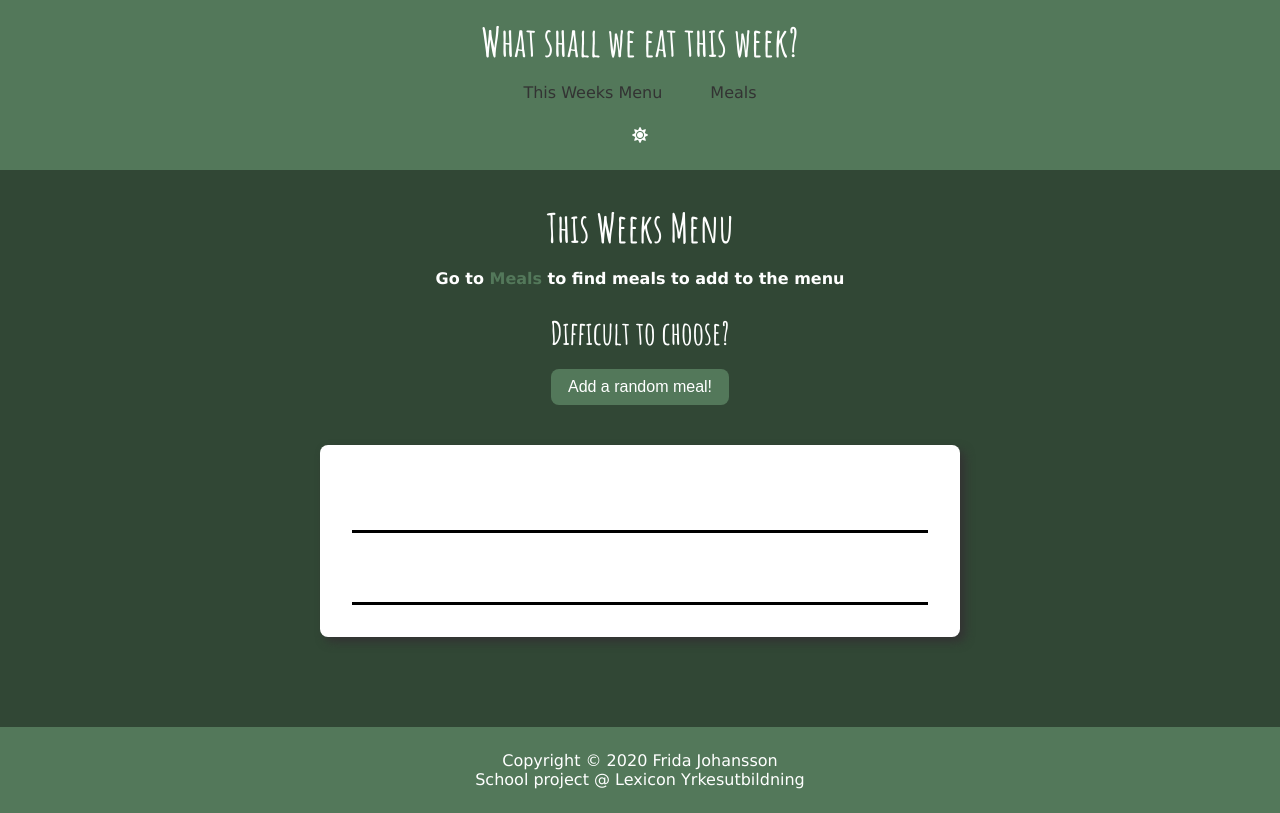
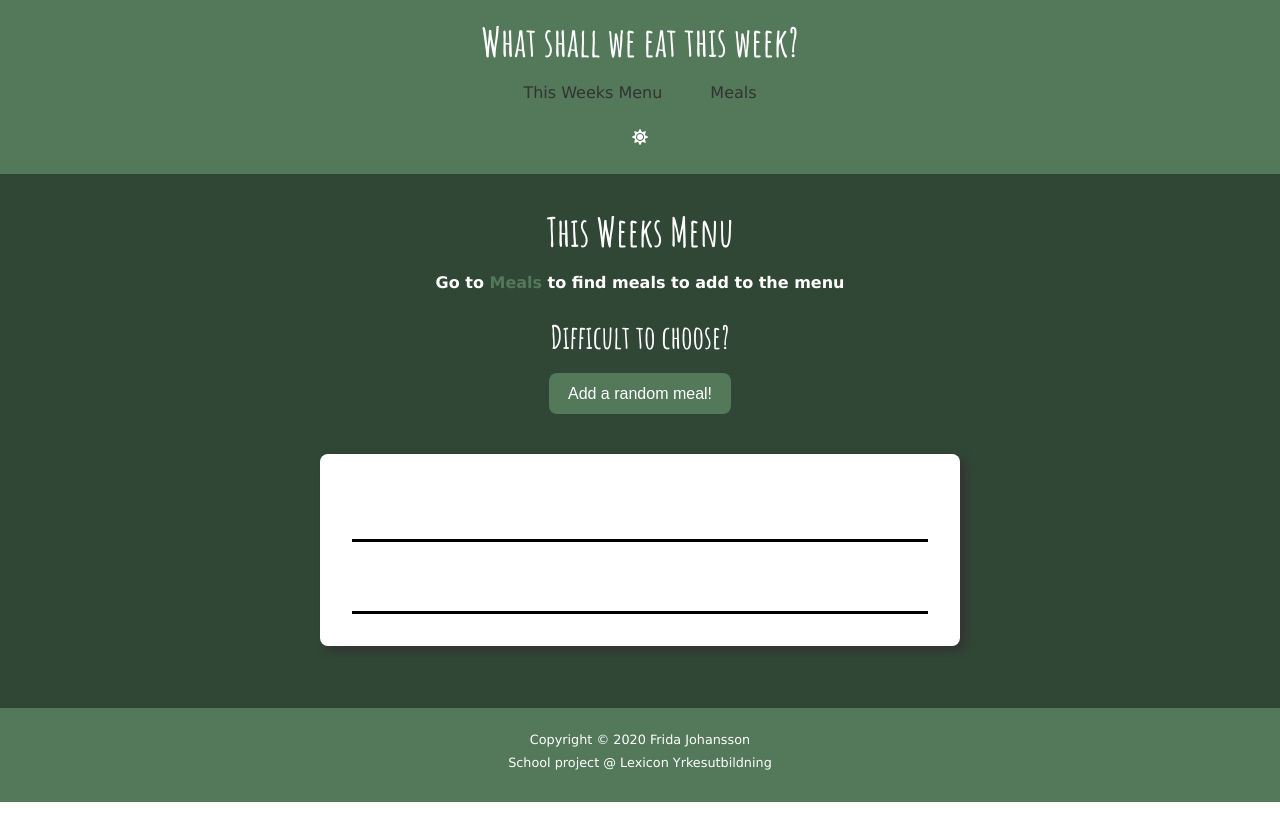
Before and after one commit to johanssonfridamaria/meals-of-the-week-app, a Vue app: page / in a window 1280 px wide. Built offline with nearby package versions, Linux system fonts and the light colour scheme.

Commit message:
added fontsize for paragraphs and changed btn styling

```diff
--- a/src/App.vue
+++ b/src/App.vue
@@ -76,11 +76,15 @@ h2 {
 h3 {
   font-size: 1rem
 }
+p {
+  font-size: 0.8rem ;
+  margin-bottom: 0.5rem;
+}
 .btn {
   background: #53785a;
-  border: 0.1rem solid transparent;
+  border: none;
   border-radius: 0.5rem;
-  padding: 0.5rem 1rem;
+  padding: 0.7rem 1.2rem;
   font-size: 1rem;
   outline: none;
   cursor: pointer;
@@ -111,7 +115,7 @@ h3 {
 
 /* Main container */
 .main {
-  min-height: calc(100vh - (71.11px + 172.08px));
+  min-height: calc(100vh - (94.4px + 172.08px));
   padding-top: 2rem;
   padding-bottom: 3rem;
 }
```
